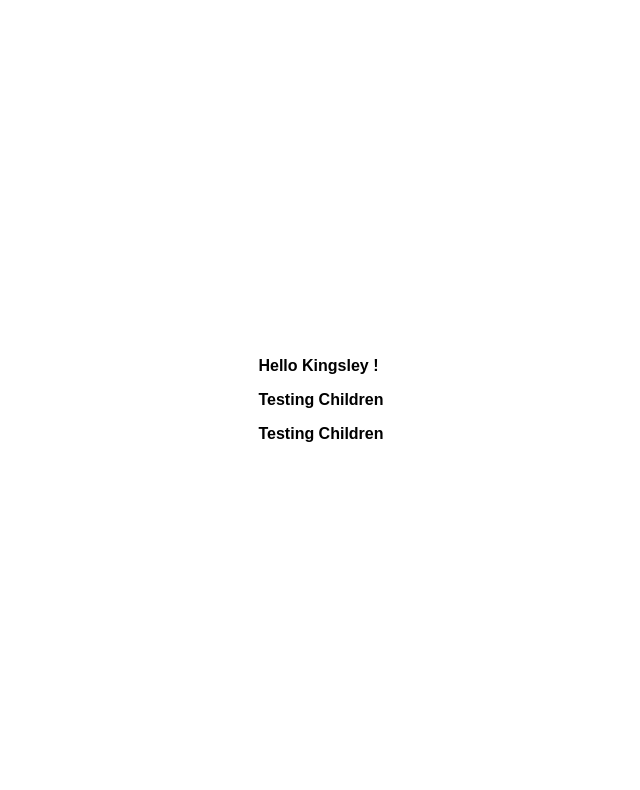
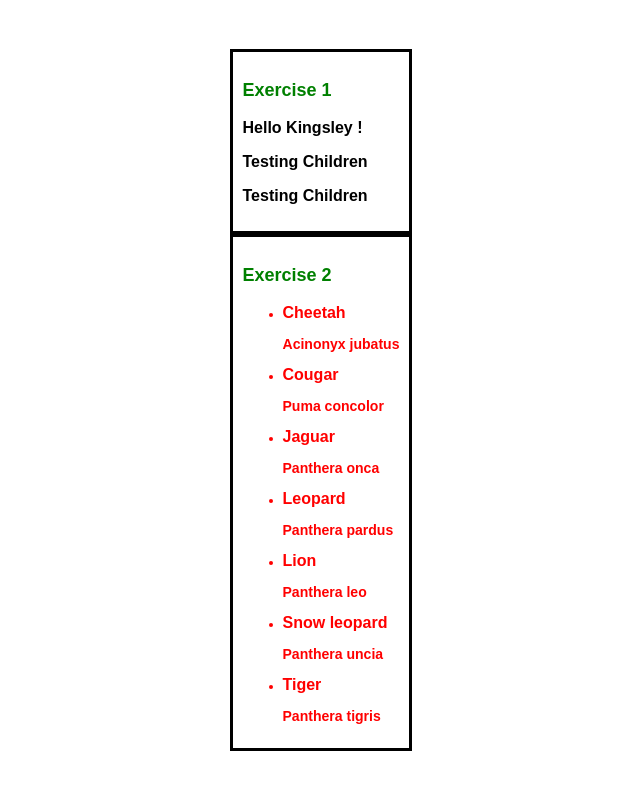
Before and after one commit to dalmirPereira/module6_labWork, a React (Vite) app in the folder Module6-labWork/: page / in a window 1280 px wide. Shown: the top 790 px of the page, without its empty margins (319-959 px from the left). Built offline with nearby package versions, Linux system fonts and the light colour scheme.

Commit message:
Added BigCats and SingleCat (Lab Exercise 2)

```diff
--- a/Module6-labWork/src/App.css
+++ b/Module6-labWork/src/App.css
@@ -9,3 +9,24 @@ body{
   font-size: 16px;
   font-weight: bold;
 }
+
+h1{
+  font-size: 16px;
+}
+
+.exerciseBox{
+  border: 3px solid black;
+  padding: 10px
+}
+
+.exerciseName{
+  font-family: sans-serif;
+  font-size: 18px;
+  color: green;
+}
+
+.catList{
+  font-family: sans-serif;
+  font-size: 12px;
+  color: red;
+}
--- a/Module6-labWork/src/App.jsx
+++ b/Module6-labWork/src/App.jsx
@@ -1,15 +1,25 @@
 import { useState } from 'react'
 import './App.css'
 import Greeting from './components/Greeting'
+import Exercises from './components/Exercises'
+import BigCats from './components/BigCats'
 
 function App() {
   const [count, setCount] = useState(0)
 
   return (
     <>
-      <Greeting name="Kingsley"></Greeting>
-      <p>Testing Children</p>
-      <p>Testing Children</p>
+      <div className="exerciseBox">
+        <Exercises name="Exercise 1"></Exercises>
+        <Greeting name="Kingsley"></Greeting>
+        <p>Testing Children</p>
+        <p>Testing Children</p>
+      </div>
+
+      <div className="exerciseBox">
+        <Exercises name="Exercise 2"></Exercises>
+        <BigCats></BigCats>
+      </div>
     </>
   )
 }
--- /dev/null
+++ b/Module6-labWork/src/components/BigCats.jsx
@@ -0,0 +1,33 @@
+//------------------- Module 6: Lab Exercise 2 ------------------------
+
+
+import SingleCat from "./SingleCat";
+
+const cats = [
+    { name: 'Cheetah', latinName: 'Acinonyx jubatus' },
+    { name: 'Cougar', latinName: 'Puma concolor' },
+    { name: 'Jaguar', latinName: 'Panthera onca' },
+    { name: 'Leopard', latinName: 'Panthera pardus' },
+    { name: 'Lion', latinName: 'Panthera leo' },
+    { name: 'Snow leopard', latinName: 'Panthera uncia' },
+    { name: 'Tiger', latinName: 'Panthera tigris' }
+]
+
+function BigCats(props){
+
+    const renderCat = cats.map(cat => (
+         <SingleCat
+            key={Math.random()}
+            name={cat.name}
+            latinName={cat.latinName} />
+        )
+    )
+
+    return (
+        <div className="catList">
+            <ul> { renderCat } </ul>
+        </div>
+    )
+}
+
+export default BigCats;
--- /dev/null
+++ b/Module6-labWork/src/components/Exercises.jsx
@@ -0,0 +1,9 @@
+function Exercises(props){
+    return (
+        <>
+            <p className="exerciseName">{props.name}</p>
+        </>
+    )
+}
+
+export default Exercises;
--- /dev/null
+++ b/Module6-labWork/src/components/SingleCat.jsx
@@ -0,0 +1,13 @@
+//------------------- Module 6: Lab Exercise 2 ------------------------
+
+
+function SingleCat(props){
+    return (
+        <li>
+            <h1>{props.name}</h1>
+            <h3>{props.latinName}</h3>
+        </li>
+    )
+}
+
+export default SingleCat;
```
